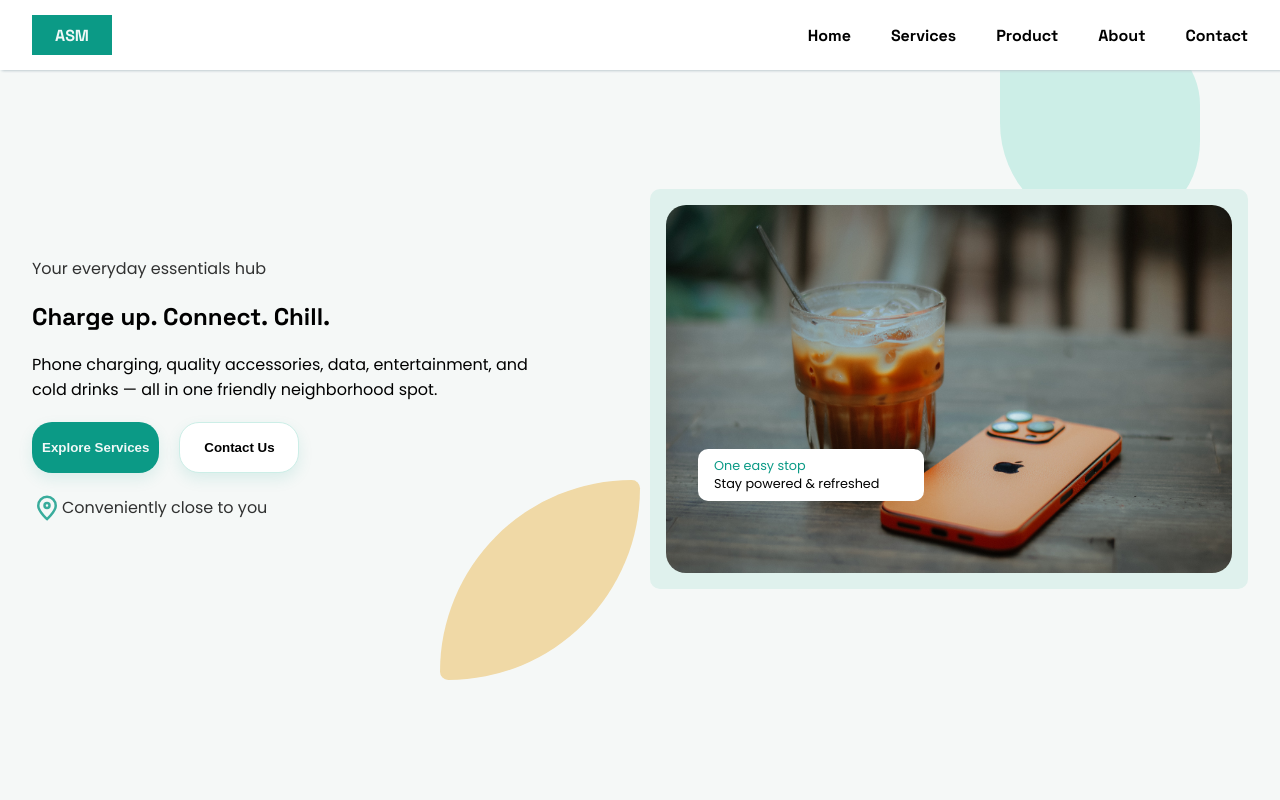
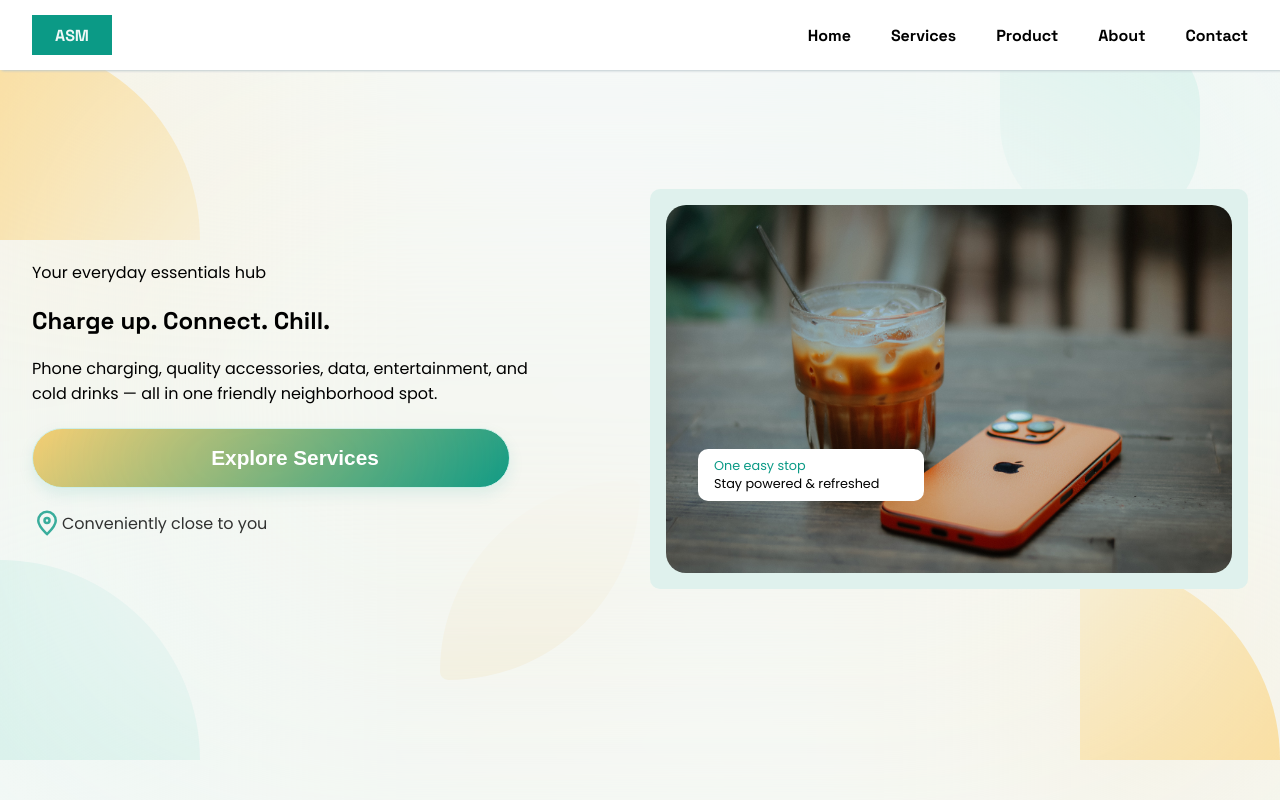
Before and after one commit to Mikaila-Dev/asm-shop, a React (Vite) app: page / in a window 1280 px wide. Shown: the top 800 px of the page. Built offline with nearby package versions, Linux system fonts and the light colour scheme; a web font is replaced by a local one.

Commit message:
change hero button style

```diff
--- a/src/Hero.jsx
+++ b/src/Hero.jsx
@@ -4,7 +4,7 @@ import locationImage from "./assets/location.svg";
 import heroImage from "./assets/hero-image.avif";
 import { Services } from "./Services";
 import { WhyChooseUs } from "./WhyChooseUs";
-import {motion} from "motion/react"
+import {backIn, motion} from "motion/react"
 
 
 
@@ -13,6 +13,9 @@ export const Hero = () => {
        <div className="main-hero">
             <div className="style-box1"></div>
             <div className="style-box2"></div>
+            <div className="style-box3"></div>
+            <div className="style-box4"></div>
+            <div className="style-box5"></div>
         </div>
 
 
@@ -60,26 +63,37 @@ export const Hero = () => {
      </div> */}
 
      <section id="#hero" className="hero">
-      <motion.div
-      initial={{opacity: 0, y: 11, scale: 0.7}} transition={{duration: 0.3, ease: "backIn"} }
-      whileInView={{opacity: 1, y: -11, scale: 1}}
+      <div
+    //   initial={{opacity: 0, y: 11, scale: 0.7}} transition={{duration: 0.3, ease: "backIn"} }
+    //   whileInView={{opacity: 1, y: -11, scale: 1}}
       className="hero-title">
-         <div
+         <motion.div initial={{y: 2, opacity: 0}}
+         whileInView={{opacity: 1, y: -2}}
+         transition={{duration: 0.1, ease: "easeIn"}}
           className="hero-head">
             Your everyday essentials hub
-        </div>
+        </motion.div>
 
-        <div className="hero-h">
+        <motion.div initial={{y: 2, opacity: 0}}
+         whileInView={{opacity: 1, y: -2}}
+         transition={{duration: 0.3, ease: "easeIn"}}
+        className="hero-h">
             <h1>Charge up. Connect. Chill.</h1>
-        </div>
+        </motion.div>
 
-        <div className="hero-p">
+        <motion.div initial={{y: 2, opacity: 0}}
+         whileInView={{opacity: 1, y: -2}}
+         transition={{duration: 0.5, ease: "easeIn"}}
+        className="hero-p">
           <p>Phone charging, quality accessories, data, entertainment, and cold drinks — all in one friendly neighborhood spot.</p>
-        </div>
+        </motion.div>
 
         <div className="hero-buttons">
-            <button className="hero-button1">Explore Services</button>
-            <button className="hero-button2">Contact Us</button>
+            <a className="hero-button-link-1" href="#services">
+                <button className="hero-button1">Explore Services</button>
+            </a>
+
+            {/* <button className="hero-button2">Contact Us</button> */}
         </div>
 
         <div className="location">
@@ -89,7 +103,7 @@ export const Hero = () => {
             <p>Conveniently close to you</p>
         </div>
 
-      </motion.div>
+      </div>
        <motion.div
        initial={{opacity: 0, y: 11, scale: 0.7}} transition={{duration: 0.5, ease: "backIn"} }
       whileInView={{opacity: 1, y: -11, scale: 1}}
--- a/src/css-file/hero.css
+++ b/src/css-file/hero.css
@@ -63,12 +63,43 @@
     top: 60vh;
     right: 50%;
 }
+
+.style-box3 {
+    background: #cceee7;
+    width: 200px;
+    display: flex;
+    height: 200px;
+    border-radius: 0 100% 0 0;
+    position: absolute;
+    bottom: 5vh;
+}
+.style-box4 {
+    background: #fcd073;
+    width: 200px;
+    display: flex;
+    height: 200px;
+    border-radius: 0 100% 0 0;
+    position: absolute;
+    top: 5vh;
+    left: 0;
+}
+.style-box5 {
+    background: #fcd073;
+    width: 200px;
+    display: flex;
+    height: 200px;
+    border-radius: 0 100% 0 0;
+    position: absolute;
+    bottom: 5vh;
+    right: 0;
+}
 .green-p {
     color: #0b9a86;
 }
 .hero-head {
     font-family: "Poppins";
     opacity: 0.8;
+
 }
 .hero-h {
     font-family: "Space Grotesk";
@@ -76,49 +107,59 @@
     display: flex;
     justify-content: center; */
 }
+
+
+/* 751 */
 .hero-p {
     font-family: "poppins";
     /* padding-right: 2rem; */
     max-width: 500px;
+    text-align: start;
 }
 .hero-buttons {
     font-family: "Poppins";
-
+    width: 100%;
+    /* padding: 1rem; */
+    text-align: start;
+    align-items: start;
+    /* border: 1px solid green; */
+    flex-direction: column;
     display: flex;
-    gap: 20px;
+    /* gap: 20px; */
 }
 .hero-button1{
-    background: #0b9a86 ;
+    /* background: #0b9a86 ; */
+    background: rgba(255, 255, 255, 0);
+    backdrop-filter: blur(100px);
+    width: 110%;
+
+    height: 100%;
     font-weight: bold;
-    color: #f0f8f7;
-    min-width: 120px;
-    border-radius: 20px;
+    font-size: 1.3rem;
+    color: #ffffff;
+    /* min-width: 120px; */
+    border-radius: 30px;
     cursor: pointer;
     border: none;
-    padding: 17px 10px;
+    /* padding: 17px 10px; */
     transition: all 0.2s ease;
     box-shadow: 0px 6px 15px #0b9a871c;
 }
-.hero-button2 {
-    background: #ffffff;
+.hero-buttons a {
+    background: linear-gradient(140deg, #fcd073, #0b9a86);
     font-weight: bold;
     color: black;
-    min-width: 120px;
-    border-radius: 20px;
+    width: 80%;
+    min-width: 110px;
+    height: 60px;
+    border-radius: 30px;
+    overflow: hidden;
     cursor: pointer;
     border: 1px solid #cceee7;
-    padding: 17px 10px;
     transition: all 0.2s ease;
     box-shadow: 0px 6px 15px #0b9a871c;
 }
-.hero-button2:hover {
-    border: 1px solid #0b9a86;
-    transform: translateY(-2px);
-}
-.hero-button1:hover {
-box-shadow: 0px 6px 15px #0b9a874d;
- transform: translateY(-2px);
-}
+
 .location {
     display: flex;
     align-items: center;
@@ -144,7 +185,8 @@ box-shadow: 0px 6px 15px #0b9a874d;
 .hero {
     position: relative;
     /* top: 70px; */
-    background: #f5f8f700;
+    background: #f5f8f73a;
+    backdrop-filter: blur(150px);
     width: 100%;
     min-height: 100vh;
 
@@ -197,10 +239,38 @@ box-shadow: 0px 6px 15px #0b9a874d;
 .hero-buttons {
     margin: 0 auto;
 }
+.hero-button-link-1 {
+    background: red;
+    width: 300px;
+    height: 50px;
+}
 .location {
     margin: 0 auto;
 }
 
+}
+@media(max-width: 751px){
+    .hero-p {
+        /* color: red; */
+        text-align: center;
+    }
+
+    .hero-buttons a {
+        text-align: center;
+        justify-content: center;
+        align-items: center;
+    }
+    .hero-buttons {
+    font-family: "Poppins";
+    width: 100%;
+    /* padding: 1rem; */
+    text-align: center;
+    align-items: center;
+    /* border: 1px solid red; */
+    flex-direction: column;
+    display: flex;
+    /* gap: 20px; */
+}
 }
 .hero-images {
     max-width: 800px;
```
